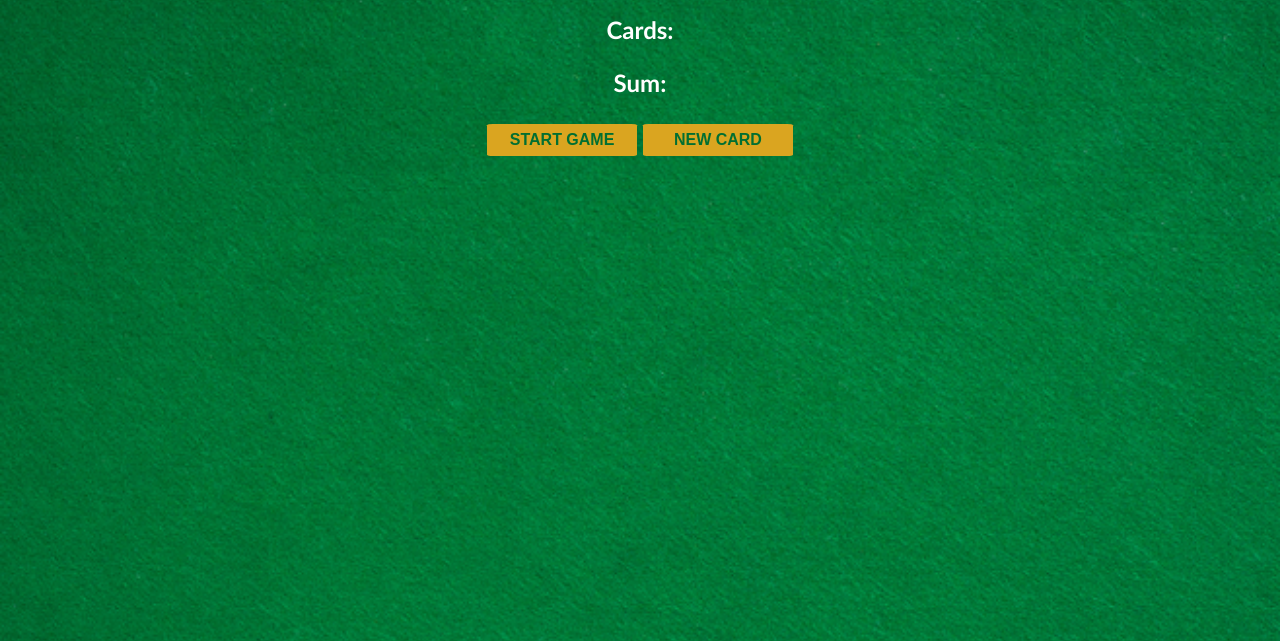
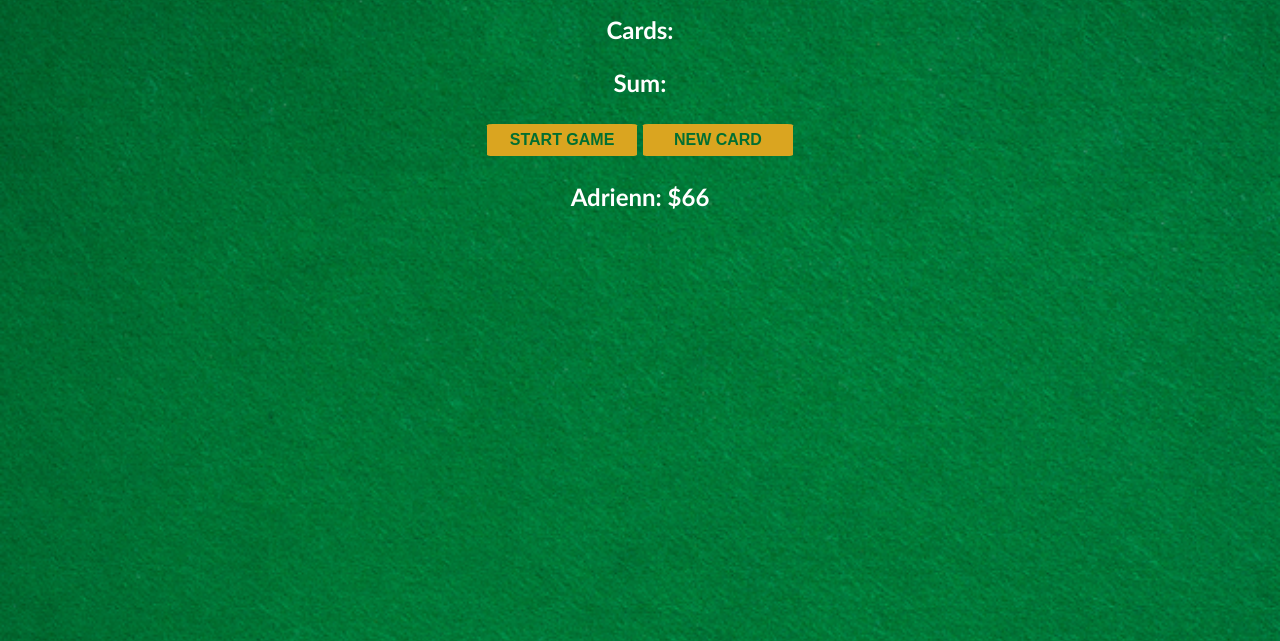
Before and after one commit to adriennfazekas/blackjack, a plain HTML site: page index.html in a window 1280 px wide. Shown: the part 159-800 px from the top of the page. Drawn offline with Linux system fonts and the light colour scheme.

Commit message:
created the player object

```diff
--- a/index.html
+++ b/index.html
@@ -9,6 +9,7 @@
         <p id="sum-el">Sum:</p>
         <button onclick="startGame()">START GAME</button>
         <button onclick="newCard()">NEW CARD</button>
+        <p id="player-el"></p>
         <script src="index.js"></script>
     </body>
 </html>
--- a/index.js
+++ b/index.js
@@ -1,4 +1,3 @@
-
 let cards = []
 let sum = 0
 let hasBlackjack = false
@@ -7,6 +6,14 @@ let message = ""
 let messageEl = document.getElementById("message-el")
 let sumEl = document.getElementById("sum-el")
 let cardsEl = document.getElementById("cards-el")
+
+let player = {
+    name: "Adrienn",
+    chips: 66
+}
+
+let playerEl = document.getElementById("player-el")
+playerEl.textContent = player.name + ": $" + player.chips
 
 function getRandomCard() {
     let randomNumber = Math.floor(Math.random() * 13) +1
```
